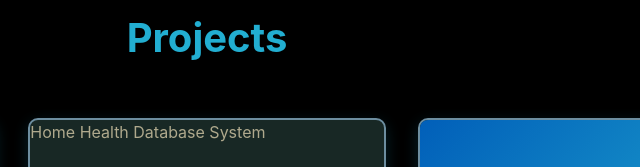
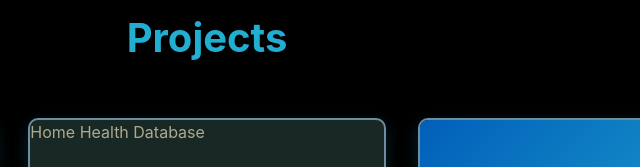
Before and after one commit to cjw2025/cjw2025.github.io, a plain HTML site: page index.html in a window 1280 px wide. Shown: the part 2280-2447 px from the top of the page, 433-1073 px from the left. Drawn offline with Linux system fonts and the light colour scheme.

Commit message:
Update project header text from 'System' to ''

```diff
--- a/index.html
+++ b/index.html
@@ -354,7 +354,7 @@
             </div> -->
 
             <div class="project-header">
-                <p>Home Health Database System</p>
+                <p>Home Health Database</p>
             </div>
 
             <div class="project-content">
```
